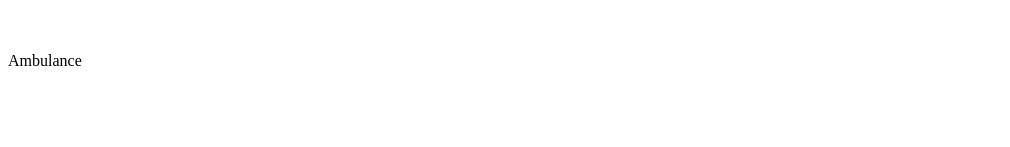
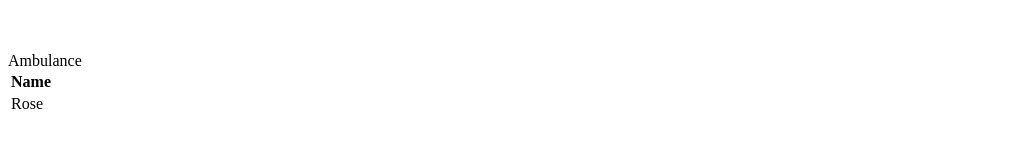
Before and after one commit to RoseGit/Angular14Practice, an Angular app in the folder ambulance/: page / in a window 1280 px wide. Shown: the part 323-470 px from the top of the page, without its empty margins (0-1010 px from the left). Built offline with nearby package versions, Linux system fonts and the light colour scheme.

Commit message:
Add table

```diff
--- a/ambulance/projects/sistema/src/app/home.component.ts
+++ b/ambulance/projects/sistema/src/app/home.component.ts
@@ -5,7 +5,7 @@ import { Component } from "@angular/core";
 /*Selector de etiqueta */
 @Component({
     selector: "amb-home",
-    template : "<h1>Home Page</h1><span>{{title}}</span>",
+    template : "<h1>Home Page</h1><span>{{title}}</span><table><tr><th>Name</th></tr><tr><td>Rose</td></tr></table>",
     styles:['h1{ color:red; font-family:Verdana}', 'h1{font-size:150px}']
 })
 
```
